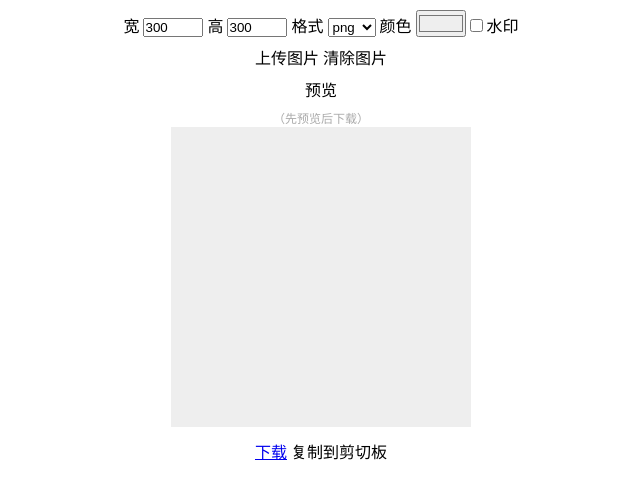
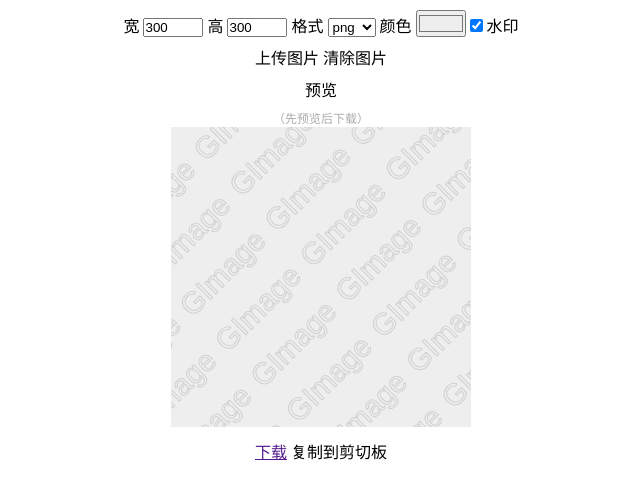
Before and after one commit to AWhiteMouse/GImage, a plain HTML site: page index.html in a window 1280 px wide. Shown: the whole page, without its empty margins (319-959 px from the left). Drawn offline with Linux system fonts and the light colour scheme.

Commit message:
perf: 默认添加水印

```diff
--- a/index.html
+++ b/index.html
@@ -17,7 +17,7 @@
         <select id="suffix"></select>
         <label for="color">颜色</label>
         <input id="color" type="color" />
-        <input id="watermark" type="checkbox" />
+        <input id="watermark" type="checkbox" checked />
         <label for="watermark" >水印</label>
     </div>
 
```
